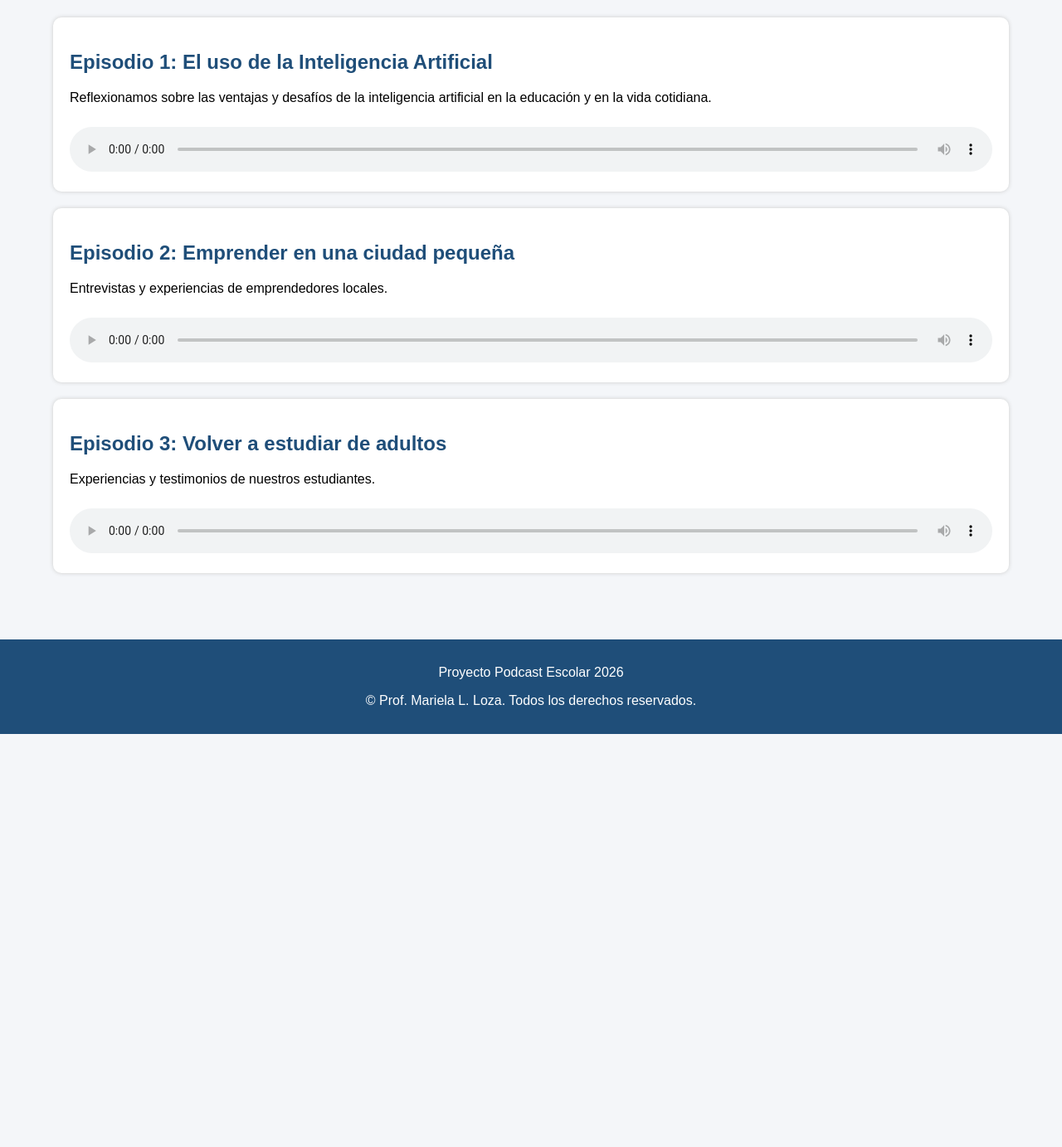
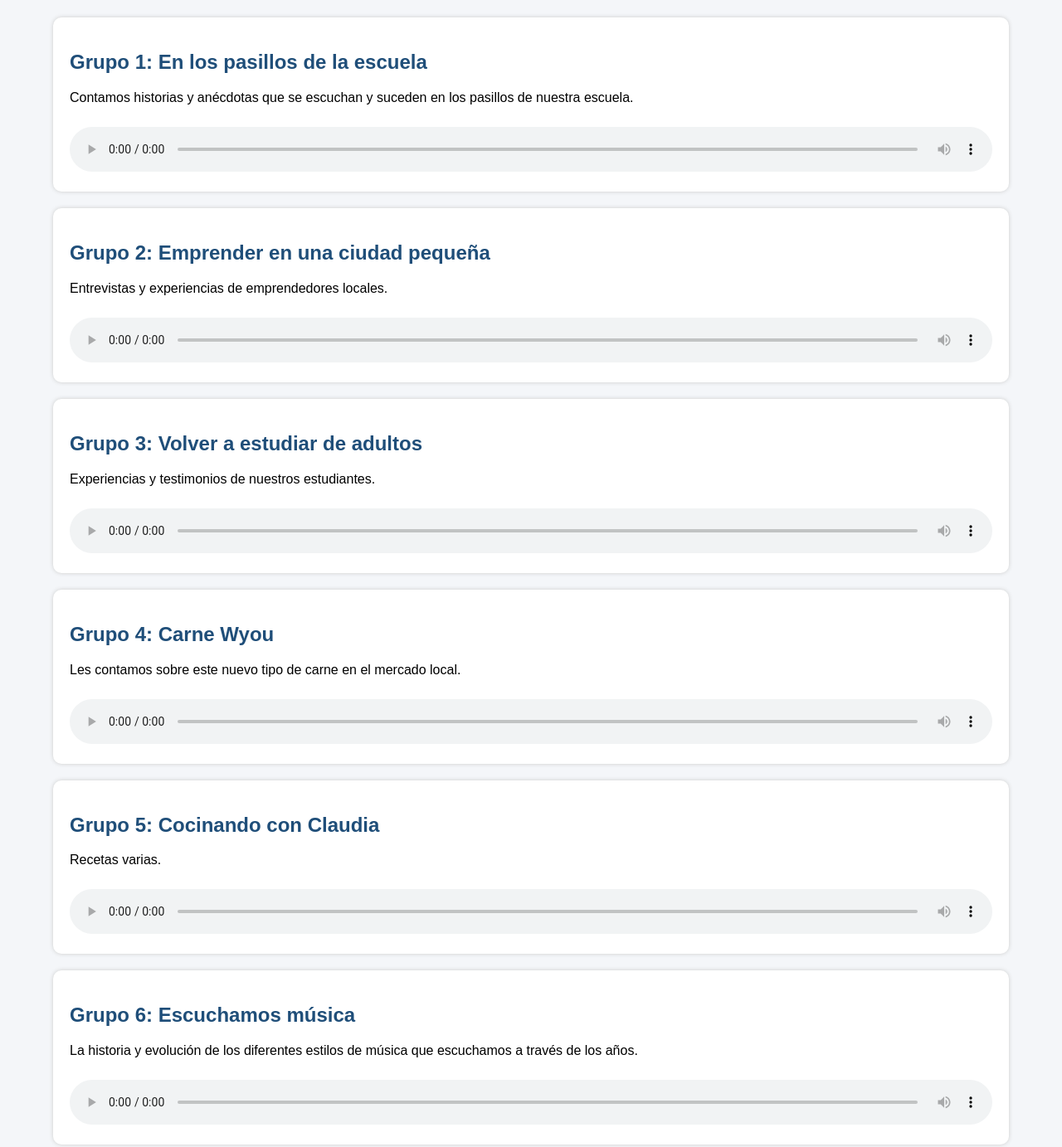
Before and after one commit to laudelina9/podcast3_1, a plain HTML site: page index.html in a window 1280 px wide. Shown: the part 672-2055 px from the top of the page at 83% size. Before the commit the page ends 1557 px from the top, so only its background shows below. Drawn offline with Linux system fonts and the light colour scheme.

Commit message:
Update index.html

```diff
--- a/index.html
+++ b/index.html
@@ -102,38 +102,73 @@
     <section class="episodios">
 
         <div class="episodio">
-            <h2>Episodio 1: El uso de la Inteligencia Artificial</h2>
+            <h2>Grupo 1: En los pasillos de la escuela</h2>
             <p>
-                Reflexionamos sobre las ventajas y desafíos de la inteligencia
-                artificial en la educación y en la vida cotidiana.
+                Contamos historias y anécdotas que se escuchan y suceden en los pasillos de nuestra escuela.
             </p>
 
             <audio controls>
-                <source src="./episodio1.mp3" type="audio/mpeg">
+                <source src="./grupo1.mp3" type="audio/mpeg">
                 Tu navegador no soporta audio.
             </audio>
         </div>
 
         <div class="episodio">
-            <h2>Episodio 2: Emprender en una ciudad pequeña</h2>
+            <h2>Grupo 2: Emprender en una ciudad pequeña</h2>
             <p>
                 Entrevistas y experiencias de emprendedores locales.
             </p>
 
             <audio controls>
-                <source src="episodio2.mp3" type="audio/mpeg">
+                <source src="grupo2.mp3" type="audio/mpeg">
                 Tu navegador no soporta audio.
             </audio>
         </div>
 
         <div class="episodio">
-            <h2>Episodio 3: Volver a estudiar de adultos</h2>
+            <h2>Grupo 3: Volver a estudiar de adultos</h2>
             <p>
                 Experiencias y testimonios de nuestros estudiantes.
             </p>
 
             <audio controls>
-                <source src="AudioTitulo.mp3" type="audio/mpeg">
+                <source src="grupo3.mp3" type="audio/mpeg">
+                Tu navegador no soporta audio.
+            </audio>
+        </div>
+
+        <div class="episodio">
+            <h2>Grupo 4: Carne Wyou</h2>
+            <p>
+                Les contamos sobre este nuevo tipo de carne en el mercado local.
+            </p>
+
+            <audio controls>
+                <source src="./grupo4.mp3" type="audio/mpeg">
+                Tu navegador no soporta audio.
+            </audio>
+        </div>
+
+        <div class="episodio">
+            <h2>Grupo 5: Cocinando con Claudia</h2>
+            <p>
+                Recetas varias.
+            </p>
+
+            <audio controls>
+                <source src="grupo5.mp3" type="audio/mpeg">
+                Tu navegador no soporta audio.
+            </audio>
+        </div>
+
+        <div class="episodio">
+            <h2>Grupo 6: Escuchamos música</h2>
+            <p>
+                La historia y evolución de los diferentes estilos de música que escuchamos a través de los años.
+            </p>
+
+            <audio controls>
+                <source src="grupo6.mp3" type="audio/mpeg">
                 Tu navegador no soporta audio.
             </audio>
         </div>
```
